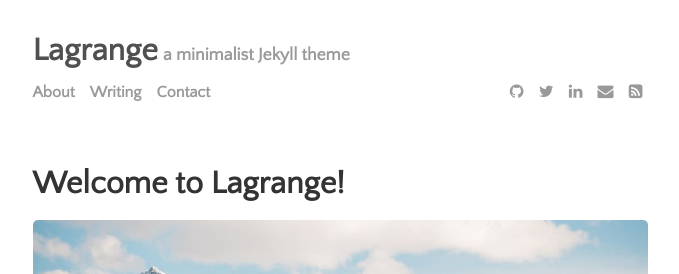
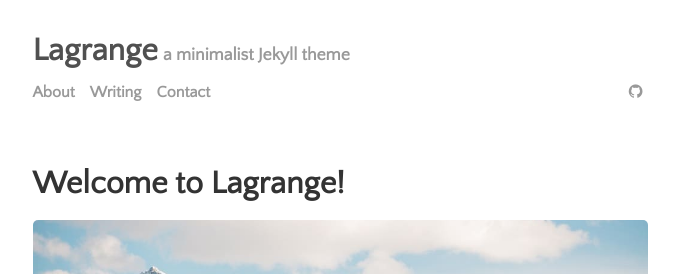
Before and after one commit to ZhuohaoHe/ZhuohaoHe.github.io, a Jekyll site: the page built from index.html, in a window 1280 px wide. Shown: the top 274 px of the page, without its empty margins (300-979 px from the left). Built offline with Jekyll 4.4.1, drawn with Linux system fonts in a browser that asks for light colours; the list of posts is cut into pages by our own code.

Commit message:
update info

```diff
--- a/_data/settings.yml
+++ b/_data/settings.yml
@@ -1,10 +1,10 @@
 # Change 'comments' to true for Disqus comments
 disqus:
-  comments: false
+  comments: true
   disqus_shortname: 'https-lenpaul-github-io-lagrange'
 
 # If you are not using Google Analytics, please change 'google-ID' to an empty string
-google-ID: 'UA-112060364-1'
+# google-ID: 'UA-112060364-1'
 
 menu:
 - {name: 'About', path: 'menu', url: 'about.html'}
@@ -13,11 +13,11 @@ menu:
 
 # Available social icons are powered by Font Awesome, so you can use any icon that they offer
 social:
-- {icon: 'github', link: 'https://www.github.com/lenpaul'}
-- {icon: 'twitter', link: 'https://twitter.com/paululele'}
-- {icon: 'linkedin', link: 'http://www.linkedin.com/in/lenpaul/'}
-- {icon: 'envelope', link: 'mailto:l.nguyen.paul@gmail.com'}
-- {icon: 'rss-square', link: '/feed.xml'}
+- {icon: 'github', link: 'https://github.com/ZhuohaoHe'}
+# - {icon: 'twitter', link: 'https://twitter.com/paululele'}
+# - {icon: 'linkedin', link: 'http://www.linkedin.com/in/lenpaul/'}
+# - {icon: 'envelope', link: 'mailto:l.nguyen.paul@gmail.com'}
+# - {icon: 'rss-square', link: '/feed.xml'}
 # - {icon: 'rss-square', link: '/rss-feed.xml'}
 
 # Customize site text
```
